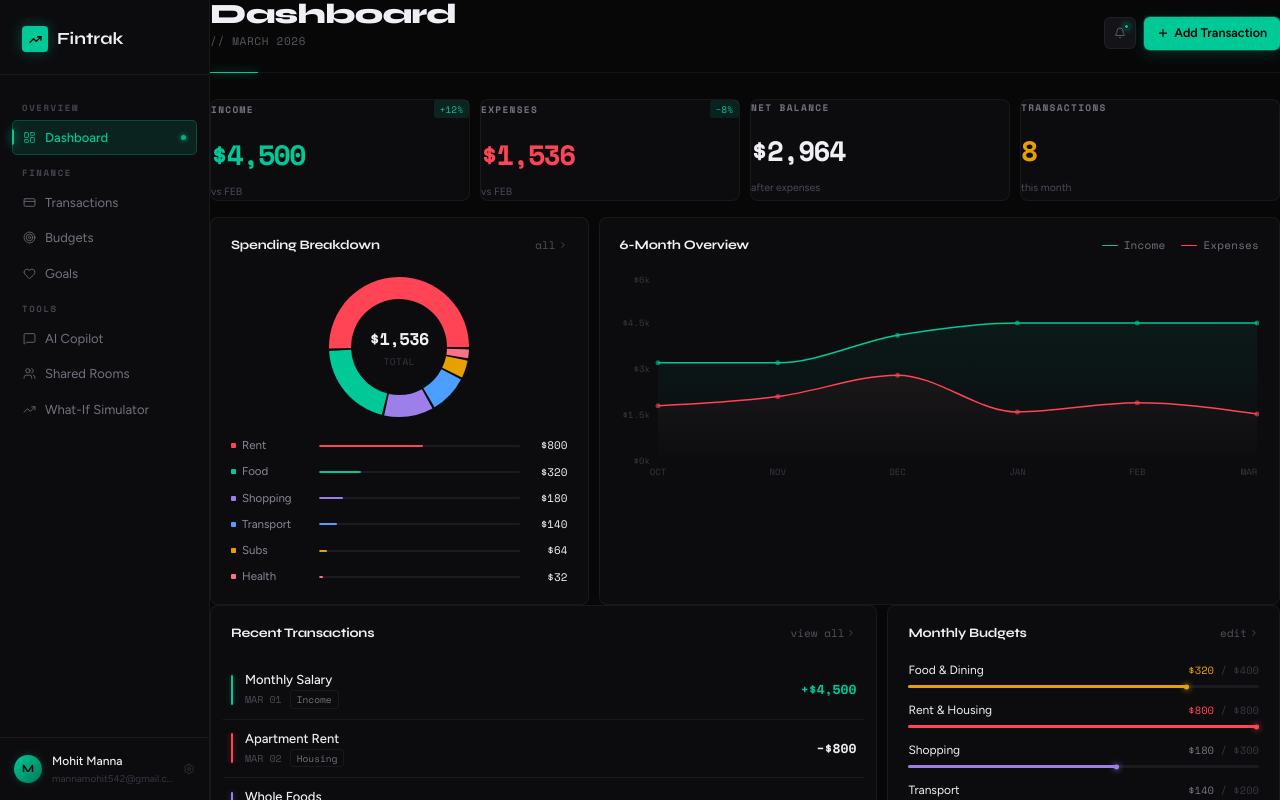
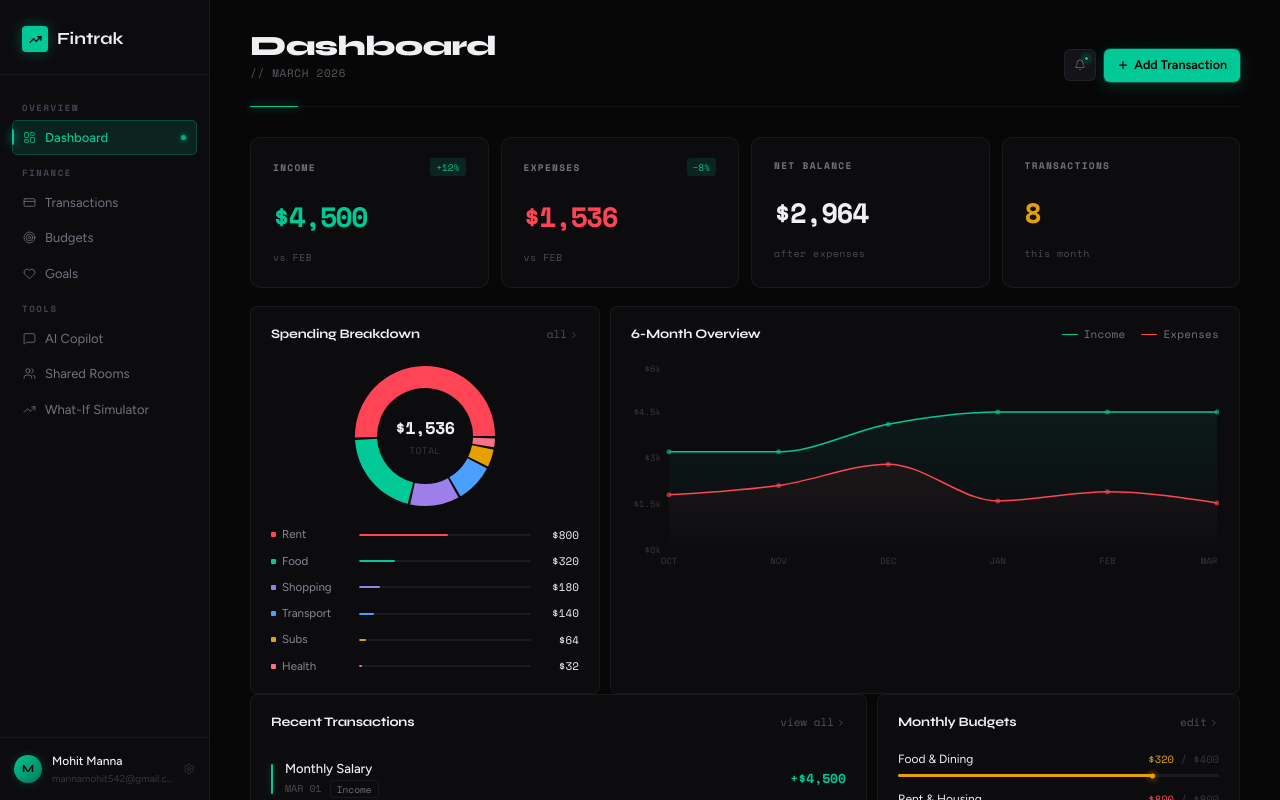
Before and after one commit to MohitManna-2006/fintrak, a Next.js app: page /dashboard in a window 1280 px wide. Built offline with nearby package versions, Linux system fonts and the light colour scheme.

Commit message:
fixed dashboard alignrment, and depliyement

```diff
--- a/package.json
+++ b/package.json
@@ -20,6 +20,7 @@
     "lucide-react": "^0.577.0",
     "next": "16.1.6",
     "next-auth": "^5.0.0-beta.30",
+    "pg": "^8.20.0",
     "prisma": "^7.4.2",
     "radix-ui": "^1.4.3",
     "react": "19.2.3",
@@ -31,6 +32,7 @@
   "devDependencies": {
     "@tailwindcss/postcss": "^4",
     "@types/node": "^20",
+    "@types/pg": "^8.18.0",
     "@types/react": "^19",
     "@types/react-dom": "^19",
     "eslint": "^9",
--- /dev/null
+++ b/prisma.config.ts
@@ -0,0 +1,10 @@
+import "dotenv/config";
+import { defineConfig, env } from "prisma/config";
+
+export default defineConfig({
+  schema: "prisma/schema.prisma",
+  datasource: {
+    // Prisma CLI (migrate/introspect) should use the direct connection URL.
+    url: env("DIRECT_URL"),
+  },
+});
--- a/src/app/(dashboard)/dashboard/page.tsx
+++ b/src/app/(dashboard)/dashboard/page.tsx
@@ -140,11 +140,11 @@ export default function DashboardPage() {
   const chartH = isMobile ? 180 : 218;
 
   return (
-    <div className="px-4 pt-4 pb-6 lg:px-[34px] lg:pt-[30px] lg:pb-[40px]" style={{ maxWidth: 1100, fontFamily: "var(--font-figtree), sans-serif" }}>
+    <div style={{ width: "100%", maxWidth: 1100, padding: "32px 40px 48px", fontFamily: "var(--font-figtree), sans-serif" }}>
 
       {/* HEADER */}
       <div className="flex flex-col items-start lg:flex-row lg:items-end lg:justify-between" style={{
-        paddingBottom: 22, marginBottom: 26,
+        paddingBottom: 24, marginBottom: 30,
         borderBottom: "1px solid rgba(255,255,255,0.055)",
         position: "relative",
       }}>
@@ -180,19 +180,22 @@ export default function DashboardPage() {
       </div>
 
       {/* STATS */}
-      <div className="grid grid-cols-2 gap-2 lg:grid-cols-4 lg:gap-[10px]" style={{ marginBottom: 16 }}>
+      <div className="stats grid grid-cols-2 gap-3 lg:grid-cols-4" style={{ marginBottom: 18 }}>
         {[
-          { label: "INCOME", val: 4500, prefix: "$", color: "#00c896", delta: "+12%", sub: "vs FEB" },
-          { label: "EXPENSES", val: 1536, prefix: "$", color: "#ff4455", delta: "−8%", sub: "vs FEB" },
-          { label: "NET BALANCE", val: 2964, prefix: "$", color: "#f0f0f4", delta: null, sub: "after expenses" },
-          { label: "TRANSACTIONS", val: 8, prefix: "", color: "#e8a000", delta: null, sub: "this month" },
+          { type: "income", label: "INCOME", val: 4500, prefix: "$", color: "#00c896", delta: "+12%", sub: "vs FEB" },
+          { type: "expense", label: "EXPENSES", val: 1536, prefix: "$", color: "#ff4455", delta: "−8%", sub: "vs FEB" },
+          { type: "balance", label: "NET BALANCE", val: 2964, prefix: "$", color: "#f0f0f4", delta: null, sub: "after expenses" },
+          { type: "txcount", label: "TRANSACTIONS", val: 8, prefix: "", color: "#e8a000", delta: null, sub: "this month" },
         ].map((s, i) => (
-          <div key={s.label} className="px-[14px] pt-3 pb-[14px] lg:px-[18px] lg:pt-4 lg:pb-[18px]" style={{
+          <div key={s.label} className={`stat-card stat-${s.type}`} style={{
             background: "#0c0c0f", border: "1px solid rgba(255,255,255,0.055)",
-            borderRadius: 8,
+            borderRadius: 10,
+            padding: "20px 22px 22px",
+            position: "relative",
+            overflow: "hidden",
           }}>
-            <div style={{ display: "flex", justifyContent: "space-between", alignItems: "center", marginBottom: 16 }}>
-              <span style={{ fontFamily: "var(--font-space-mono)", fontSize: 9.5, fontWeight: 700, letterSpacing: "0.14em", textTransform: "uppercase", color: "#72727e" }}>{s.label}</span>
+            <div style={{ display: "flex", justifyContent: "space-between", alignItems: "center", marginBottom: 20 }}>
+              <span style={{ fontFamily: "var(--font-space-mono)", fontSize: 9.5, fontWeight: 700, letterSpacing: "0.14em", textTransform: "uppercase", color: "var(--t2, #72727e)" }}>{s.label}</span>
               {s.delta && (
                 <span style={{
                   fontFamily: "var(--font-space-mono)", fontSize: 9.5,
@@ -205,7 +208,7 @@ export default function DashboardPage() {
             <div className="text-[22px] lg:text-[28px]" style={{ fontFamily: "var(--font-space-mono)", fontWeight: 700, letterSpacing: "-1.5px", color: s.color, fontVariantNumeric: "tabular-nums" }}>
               <Count to={s.val} prefix={s.prefix} delay={i * 80} />
             </div>
-            <div style={{ marginTop: 8, fontSize: 10.5, color: "#4a4a56" }}>{s.sub}</div>
+            <div style={{ marginTop: 12, fontSize: 10, color: "#4a4a56", fontFamily: "Space Mono, monospace", letterSpacing: "0.04em" }}>{s.sub}</div>
           </div>
         ))}
       </div>
@@ -344,6 +347,39 @@ export default function DashboardPage() {
           </div>
         </div>
       </div>
+      <style>{`
+        .stat-card::after {
+          content: "";
+          position: absolute;
+          top: 0;
+          left: 0;
+          width: 100%;
+          height: 2px;
+          opacity: 0;
+          transition: opacity 0.2s ease;
+          pointer-events: none;
+        }
+
+        .stat-card:hover::after {
+          opacity: 1;
+        }
+
+        .stat-income::after {
+          background: linear-gradient(90deg, #00c896, transparent);
+        }
+
+        .stat-expense::after {
+          background: linear-gradient(90deg, #ff4455, transparent);
+        }
+
+        .stat-balance::after {
+          background: linear-gradient(90deg, #9d7fea, transparent);
+        }
+
+        .stat-txcount::after {
+          background: linear-gradient(90deg, #e8a000, transparent);
+        }
+      `}</style>
     </div>
   );
 }
--- a/src/lib/db.ts
+++ b/src/lib/db.ts
@@ -1,11 +1,16 @@
+import { PrismaPg } from "@prisma/adapter-pg";
 import { PrismaClient } from "@prisma/client";
+import { Pool } from "pg";
 
 const globalForPrisma = globalThis as unknown as {
   prisma: PrismaClient | undefined;
 };
 
 export const db =
-  globalForPrisma.prisma ?? new PrismaClient();
+  globalForPrisma.prisma ??
+  new PrismaClient({
+    adapter: new PrismaPg(new Pool({ connectionString: process.env.DATABASE_URL })),
+  });
 
 if (process.env.NODE_ENV !== "production") {
   globalForPrisma.prisma = db;
```
Also changed, not shown: 2 other files (tests, documents, lock files or other folders).
